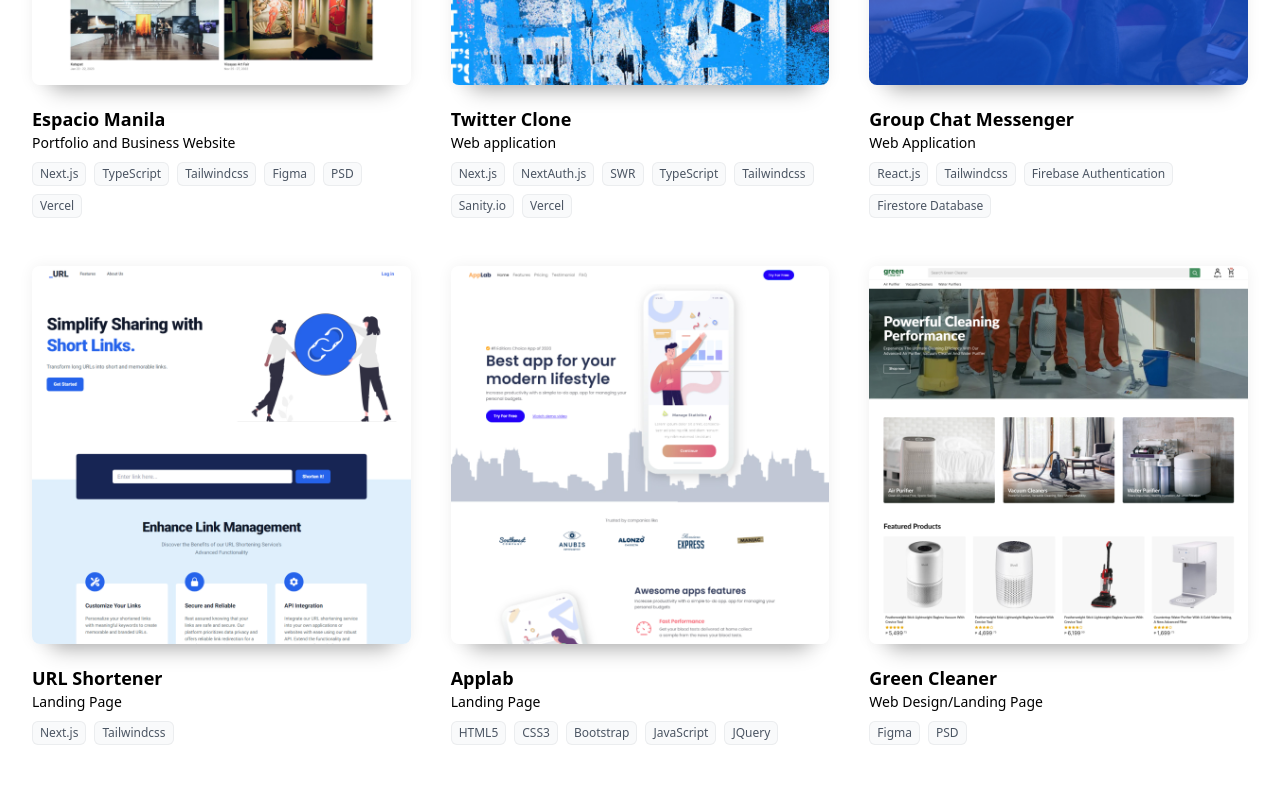
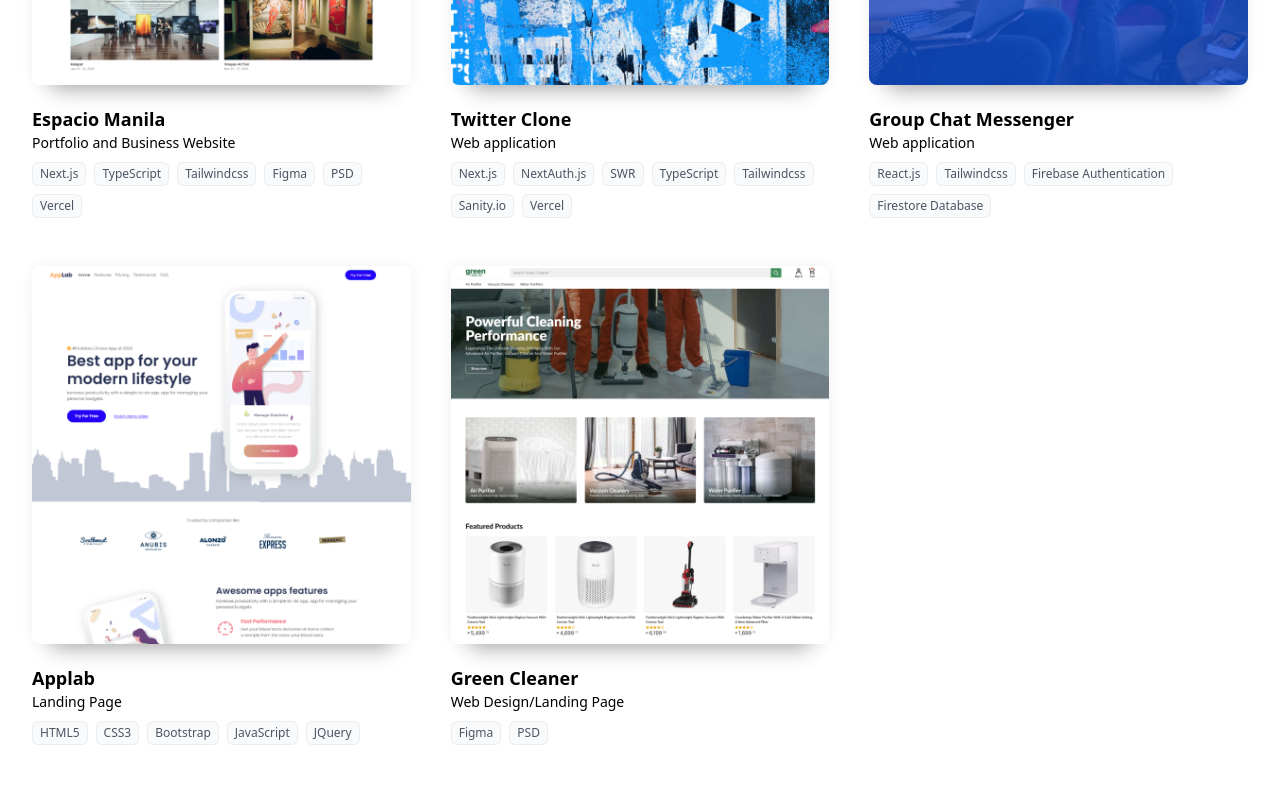
Before and after one commit to bertfarol/Portfolio, a Next.js app: page /portfolio in a window 1280 px wide. Shown: the part 520-1320 px from the top of the page. Built offline with nearby package versions, Linux system fonts and the light colour scheme.

Commit message:
update ui

```diff
--- /dev/null
+++ b/Projects/projects.json
@@ -0,0 +1,50 @@
+[
+  {
+    "title": "Espacio Manila",
+    "category": "Portfolio and Business Website",
+    "stack": ["Next.js", "TypeScript", "Tailwindcss", "Figma", "PSD", "Vercel"],
+    "image": "/portfolio/espacio-manila/thumbnail.jpg",
+    "pageUrl": "/portfolio/art-gallery"
+  },
+  {
+    "title": "Twitter Clone",
+    "category": "Web application",
+    "stack": [
+      "Next.js",
+      "NextAuth.js",
+      "SWR",
+      "TypeScript",
+      "Tailwindcss",
+      "Sanity.io",
+      "Vercel"
+    ],
+    "image": "/portfolio/twitter-clone/thumbnail_01.jpg",
+    "pageUrl": "/portfolio/twitter-clone"
+  },
+  {
+    "title": "Group Chat Messenger",
+    "category": "Web application",
+    "stack": [
+      "React.js",
+      "Tailwindcss",
+      "Firebase Authentication",
+      "Firestore Database"
+    ],
+    "image": "/portfolio/realtime-group-chat/thumbnail.jpg",
+    "pageUrl": "/portfolio/group-chat-messenger"
+  },
+  {
+    "title": "Applab",
+    "category": "Landing Page",
+    "stack": ["HTML5", "CSS3", "Bootstrap", "JavaScript", "JQuery"],
+    "image": "/portfolio/applab/thumbnail.jpg",
+    "pageUrl": "/portfolio/applab-clone"
+  },
+  {
+    "title": "Green Cleaner",
+    "category": "Web Design/Landing Page",
+    "stack": ["Figma", "PSD"],
+    "image": "/portfolio/green-cleaner/thumbnail.jpg",
+    "pageUrl": "/portfolio/green-cleaner"
+  }
+]
--- /dev/null
+++ b/components/Badge.tsx
@@ -0,0 +1,13 @@
+import React, { ReactNode } from 'react'
+
+interface BadgeProp {
+  children: ReactNode;
+}
+
+export default function Badge({ children }: BadgeProp) {
+  return (
+    <span className="inline-flex items-center px-2 py-1 text-xs font-medium text-gray-600 rounded-md bg-gray-50 ring-1 ring-inset ring-gray-500/10">
+      {children}
+    </span>
+  );
+}
--- a/pages/portfolio/group-chat-messenger.tsx
+++ b/pages/portfolio/group-chat-messenger.tsx
@@ -91,16 +91,15 @@ export default function GroupChatMessenger() {
         <section className="py-8 lg:py-36 bg-[#092152]">
           <div className="px-4 mx-auto text-white max-w-7xl md:px-8">
             {/* contianer */}
-            <div id="home">
-              <h2 className="text-3xl font-semibold lg:mt-0 xl:text-h3">
-                Group Chat Messenger
-              </h2>
-              <div className="mt-8">
+            <h2 className="text-4xl font-semibold">Group Chat Messenger</h2>
+            <div className="mt-10">
+              <div className="py-4">
                 <Image
                   src="/portfolio/realtime-group-chat/group-chat-login.png"
                   width="1920"
                   height="947"
                   alt="Group Chat Messenger"
+                  className="rounded-lg shadow-gallery"
                 />
               </div>
             </div>
--- a/pages/portfolio/index.tsx
+++ b/pages/portfolio/index.tsx
@@ -1,20 +1,14 @@
 import Layout from "@/components/Layout";
 import Image from "next/image";
 import Link from "next/link";
-import { ReactNode } from "react";
+import Badge from "@/components/Badge";
+import projects from "../../Projects/projects.json";
+import { IndexKind } from "typescript";
 
-interface BadgeProp {
-  children: ReactNode;
-}
-export function Badge({ children }: BadgeProp) {
-  return (
-    <span className="inline-flex items-center px-2 py-1 text-xs font-medium text-gray-600 rounded-md bg-gray-50 ring-1 ring-inset ring-gray-500/10">
-      {children}
-    </span>
-  );
-}
+
 
 export default function ArtGallery() {
+
   return (
     <Layout
       title="All projects"
@@ -29,145 +23,32 @@ export default function ArtGallery() {
                 Portfolio
               </h1>
             </div>
-            <div className="grid sm:grid-cols-2 sm:gap-y-8 lg:gap-y-12 sm:gap-x-6 lg:gap-x-10 md:grid-cols-3">
-              <Link href="/portfolio/art-gallery" className="group">
+            <div className="grid grid-cols-1 gap-6 sm:grid-cols-2 sm:gap-y-8 lg:gap-y-12 lg:gap-x-10 md:grid-cols-3">
+              {projects.map((project, index) => (
+                <div key={index}>
+                  <Link href={project.pageUrl} className="group">
                     <div className="relative overflow-hidden duration-300 rounded-lg group-hover:opacity-70 shadow-5xl">
                       <Image
-                    src="/portfolio/espacio-manila/thumbnail.jpg"
+                        src={project.image}
                         width="800"
                         height="800"
-                    alt="Espacio Manila Gallery"
+                        alt={project.title}
                       />
                     </div>
                     <h3 className="mt-6 font-semibold duration-300 text-h5 group-hover:text-accent-blue">
-                  Espacio Manila
+                      {project.title}
                     </h3>
                     <span className="inline-block mt-1 text-sm">
-                  Portfolio and Business Website
+                      {project.category}
                     </span>
                     <div className="flex flex-wrap gap-2 mt-2">
-                  <Badge>Next.js</Badge>
-                  <Badge>TypeScript</Badge>
-                  <Badge>Tailwindcss</Badge>
-                  <Badge>Figma</Badge>
-                  <Badge>PSD</Badge>
-                  <Badge>Vercel</Badge>
+                      {project.stack.map((stack, index) => (
+                        <Badge key={index}>{stack}</Badge>
+                      ))}
                     </div>
                   </Link>
-              <Link href="/portfolio/twitter-clone" className="group">
-                <div className="relative overflow-hidden duration-300 rounded-lg group-hover:opacity-70 shadow-5xl">
-                  <Image
-                    src="/portfolio/twitter-clone/thumbnail_01.jpg"
-                    width="800"
-                    height="800"
-                    alt="Twitter clone app"
-                  />
                 </div>
-                <div className="bg-white">
-                  <h3 className="mt-6 font-semibold duration-300 text-h5 group-hover:text-accent-blue">
-                    Twitter Clone
-                  </h3>
-                  <span className="inline-block mt-1 text-sm">
-                    Web application
-                  </span>
-                  <div className="flex flex-wrap gap-2 mt-2 ">
-                    <Badge>Next.js</Badge>
-                    <Badge>NextAuth.js</Badge>
-                    <Badge>SWR</Badge>
-                    <Badge>TypeScript</Badge>
-                    <Badge>Tailwindcss</Badge>
-                    <Badge>Sanity.io</Badge>
-                    <Badge>Vercel</Badge>
-                  </div>
-                </div>
-              </Link>
-              <Link
-                href="/portfolio/group-chat-messenger"
-                className="group"
-              >
-                <div className="relative overflow-hidden duration-300 rounded-lg group-hover:opacity-70 shadow-5xl">
-                  <Image
-                    src="/portfolio/realtime-group-chat/thumbnail.jpg"
-                    width="800"
-                    height="800"
-                    alt="Group Chat Messenger"
-                  />
-                </div>
-                <h3 className="mt-6 font-semibold duration-300 text-h5 group-hover:text-accent-blue ">
-                  Group Chat Messenger
-                </h3>
-                <span className="inline-block mt-1 text-sm">
-                  Web Application
-                </span>
-                <div className="flex flex-wrap gap-2 mt-2 ">
-                  <Badge>React.js</Badge>
-                  <Badge>Tailwindcss</Badge>
-                  <Badge>Firebase Authentication</Badge>
-                  <Badge>Firestore Database</Badge>
-                </div>
-              </Link>
-              <Link
-                href="/portfolio/url-shortener-landing-page"
-                className="group"
-              >
-                <div className="relative overflow-hidden duration-300 rounded-lg group-hover:opacity-70 shadow-5xl">
-                  <Image
-                    src="/portfolio/url-shortener/thumbnail.jpg"
-                    width="800"
-                    height="800"
-                    alt="URL Shortener Landing Page"
-                  />
-                </div>
-                <h3 className="mt-6 font-semibold duration-300 text-h5 group-hover:text-accent-blue ">
-                  URL Shortener
-                </h3>
-                <span className="inline-block mt-1 text-sm">Landing Page</span>
-                <div className="flex flex-wrap gap-2 mt-2 ">
-                  <Badge>Next.js</Badge>
-                  <Badge>Tailwindcss</Badge>
-                </div>
-              </Link>
-              <Link href="/portfolio/applab-clone" className="group">
-                <div className="relative overflow-hidden duration-300 rounded-lg group-hover:opacity-70 shadow-5xl">
-                  <Image
-                    src="/portfolio/applab/thumbnail.jpg"
-                    width="1400"
-                    height="800"
-                    alt="Applab Landing Page"
-                  />
-                </div>
-                <h3 className="mt-6 font-semibold duration-300 text-h5 group-hover:text-accent-blue ">
-                  Applab
-                </h3>
-                <span className="inline-block mt-1 text-sm">Landing Page</span>
-                <div className="flex flex-wrap gap-2 mt-2 ">
-                  <Badge>HTML5</Badge>
-                  <Badge>CSS3</Badge>
-                  <Badge>Bootstrap</Badge>
-                  <Badge>JavaScript</Badge>
-                  <Badge>JQuery</Badge>
-                </div>
-              </Link>
-              <Link href="/portfolio/green-cleaner" className="group">
-                <div className="relative overflow-hidden duration-300 rounded-lg group-hover:opacity-70 shadow-5xl">
-                  <Image
-                    src="/portfolio/green-cleaner/thumbnail.jpg"
-                    width="1400"
-                    height="800"
-                    alt="Green Cleaner"
-                  />
-                </div>
-                <h3 className="mt-6 font-semibold duration-300 text-h5 group-hover:text-accent-blue ">
-                  Green Cleaner
-                </h3>
-                <span className="inline-block mt-1 text-sm">
-                  Web Design/Landing Page
-                </span>
-                <div className="flex flex-wrap gap-2 mt-2 ">
-                  <Badge>Figma</Badge>
-                  <Badge>PSD</Badge>
-                </div>
-              </Link>
+              ))}
             </div>
           </div>
         </section>
--- a/tailwind.config.js
+++ b/tailwind.config.js
@@ -26,7 +26,9 @@ module.exports = {
       boxShadow: {
         "3xl": "1px 1px 2px #d9d9d9, -1px -1px 2px #ffffff",
         "4xl": "3px 3px 6px #d9d9d9, -3px -3px 6px #ffffff",
-        "5xl": "0 25px 20px -20px rgba(0, 0, 0, 0.3), 0 0 15px rgba(0, 0, 0, 0.06);",
+        "5xl":
+          "0 25px 20px -20px rgba(0, 0, 0, 0.3), 0 0 15px rgba(0, 0, 0, 0.06);",
+        "gallery": "0 35px 60px -15px rgba(0, 0, 0, 0.3)",
       },
     },
   },
```
Also changed, not shown: pages/portfolio/applab-clone.tsx (+6 -7 lines), pages/portfolio/art-gallery.tsx (+35 -78 lines), pages/portfolio/green-cleaner.tsx (+6 -6 lines), pages/portfolio/twitter-clone.tsx (+6 -6 lines). Lines whose indentation alone changed are shown as unchanged.
